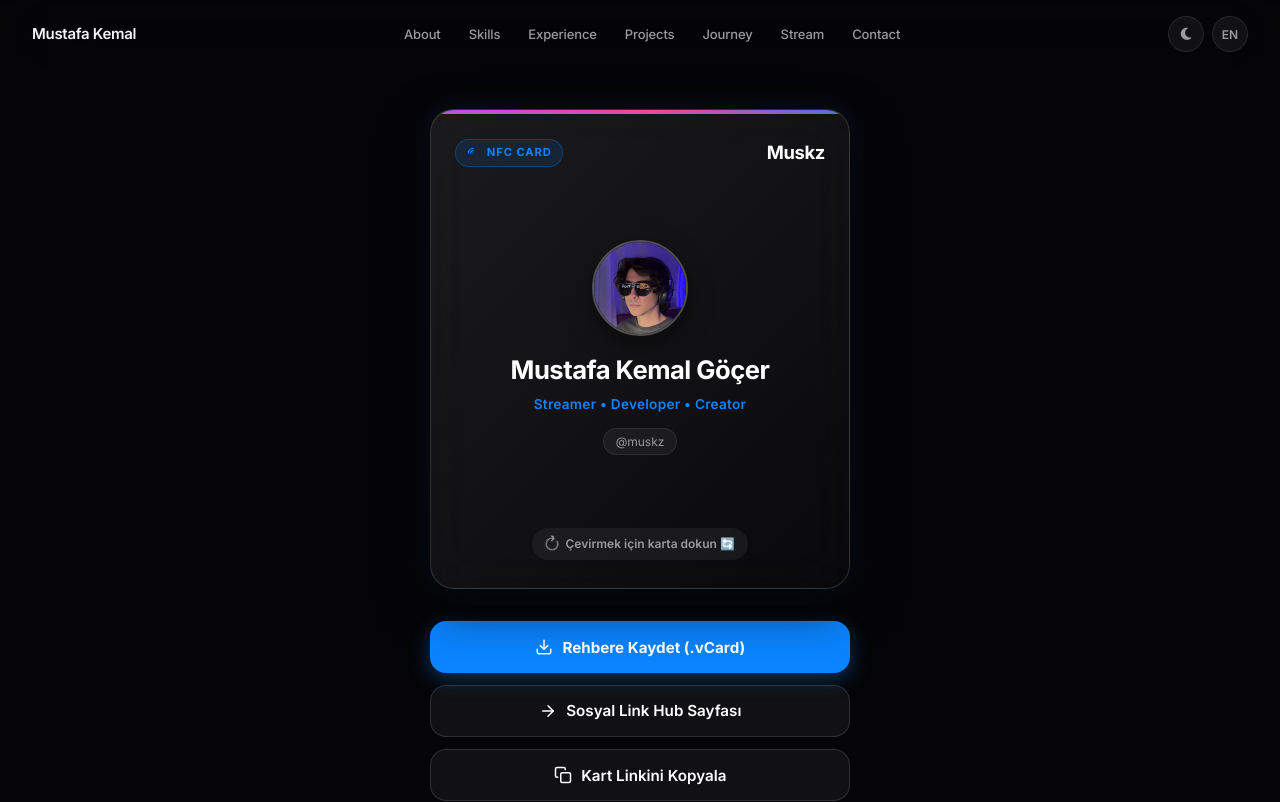
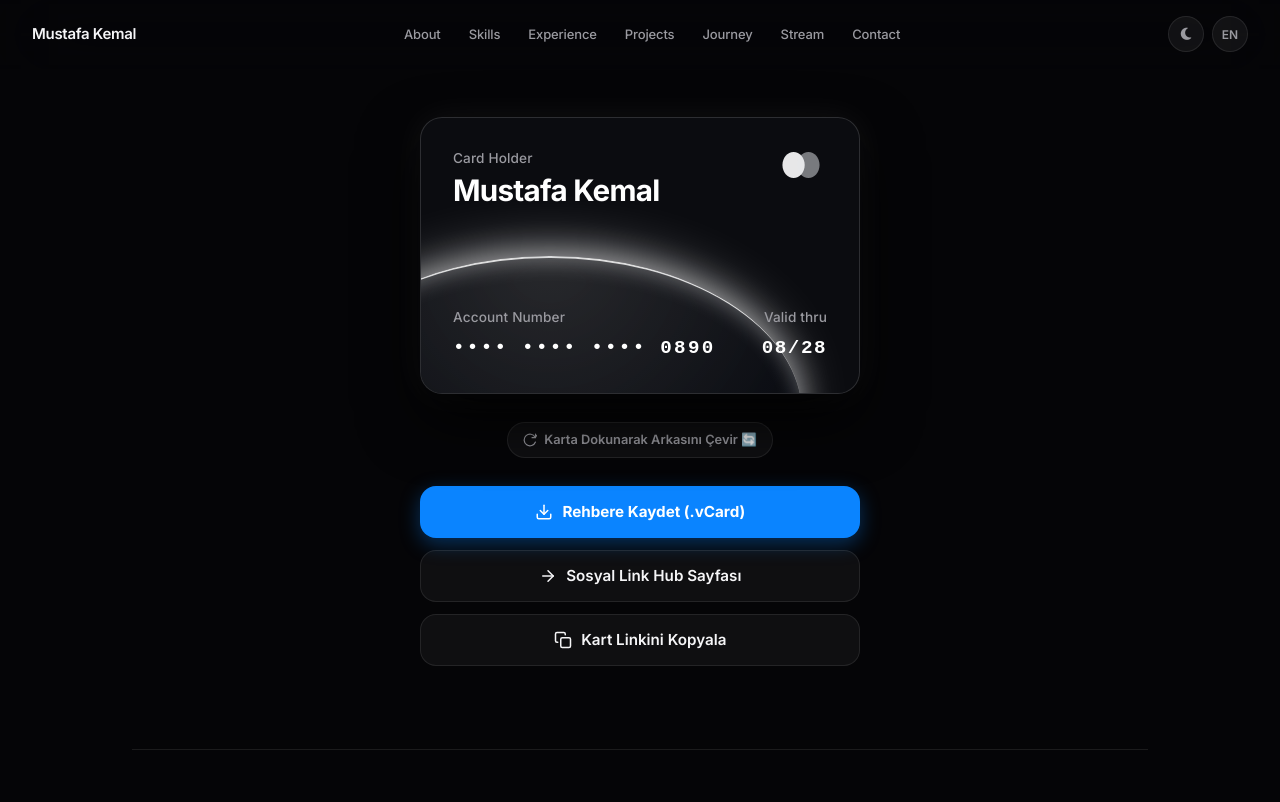
Before and after one commit to mustafakemalz/mustafakemalz.github.io, a React (Vite) app: page /card in a window 1280 px wide. Shown: the top 802 px of the page. Built offline with nearby package versions, Linux system fonts and the light colour scheme.

Commit message:
test card

```diff
--- a/src/pages/DigitalCard.css
+++ b/src/pages/DigitalCard.css
@@ -1,12 +1,12 @@
 /* ═════════════════════════════════════════════════════════════════
-   MUSKZ — 3D FLIP NFC DIGITAL BUSINESS CARD (/card)
-   Ultra-Premium 3D Card Flip Animation (Mobile-Optimized)
+   MUSKZ — ULTIMATE MATTE BLACK CREDIT CARD (/card)
+   Pixel-Identical Recreation of User Reference Image
    ═════════════════════════════════════════════════════════════════ */
 
 .card-page-container {
   width: 100%;
   min-height: 85vh;
-  padding: 2.5rem 1rem 5rem 1rem;
+  padding: 3rem 1rem 5rem 1rem;
   display: flex;
   flex-direction: column;
   align-items: center;
@@ -19,28 +19,30 @@
 
 .card-page-wrap {
   width: 100%;
-  max-width: 420px;
+  max-width: 440px;
   display: flex;
   flex-direction: column;
   align-items: center;
 }
 
-/* --- PERSPECTIVE CONTAINER FOR 3D EFFECT --- */
+/* --- PERSPECTIVE WRAPPER --- */
 .card-perspective {
   width: 100%;
   perspective: 1200px;
-  margin-bottom: 2rem;
+  margin-bottom: 1.75rem;
   cursor: pointer;
 }
 
-/* 3D INNER WRAPPER */
+/* 3D INNER CONTAINER */
 .card-3d-inner {
   width: 100%;
-  min-height: 480px;
+  aspect-ratio: 1.586 / 1;
+  /* ISO ID-1 Credit Card Aspect Ratio */
   position: relative;
   transform-style: preserve-3d;
   transition: transform 0.8s cubic-bezier(0.34, 1.35, 0.64, 1);
-  border-radius: 24px;
+  border-radius: 22px;
+  box-shadow: 0 25px 60px rgba(0, 0, 0, 0.85), 0 0 35px rgba(255, 255, 255, 0.06);
 }
 
 .card-3d-inner.is-flipped {
@@ -53,194 +55,211 @@
   inset: 0;
   width: 100%;
   height: 100%;
-  border-radius: 24px;
+  border-radius: 22px;
   backface-visibility: hidden;
   -webkit-backface-visibility: hidden;
+  box-sizing: border-box;
+  overflow: hidden;
+  border: 1px solid rgba(255, 255, 255, 0.14);
+}
+
+/* ════════ FRONT FACE: MATTE BLACK WITH CRESCENT GLOW ════════ */
+.card-face-front {
+  z-index: 2;
+  transform: rotateY(0deg);
+  background: #0b0c10;
   display: flex;
   flex-direction: column;
   justify-content: space-between;
-  padding: 1.75rem 1.5rem;
-  box-sizing: border-box;
-  background: linear-gradient(135deg, rgba(255, 255, 255, 0.09) 0%, rgba(255, 255, 255, 0.02) 100%);
-  border: 1px solid rgba(255, 255, 255, 0.14);
-  backdrop-filter: blur(24px);
-  box-shadow: 0 20px 50px rgba(0, 0, 0, 0.6), 0 0 30px rgba(10, 132, 255, 0.12);
-  overflow: hidden;
+  padding: 1.85rem 2rem;
+  position: relative;
 }
 
-/* Hologram Top Bar */
-.card-face::before {
-  content: '';
+/* Exact Crescent Rim Sphere Glow on Bottom Left (Matching Reference Image) */
+.card-crescent-sphere {
   position: absolute;
-  top: 0;
-  left: 0;
-  right: 0;
-  height: 4px;
-  background: linear-gradient(90deg, #0a84ff, #a855f7, #ec4899, #0a84ff);
-  background-size: 200% 100%;
-  animation: hologramBar 4s linear infinite;
+  width: 115%;
+  height: 115%;
+  bottom: -65%;
+  left: -28%;
+  border-radius: 50%;
+  background: radial-gradient(circle at 50% 0%, rgba(255, 255, 255, 0.12) 0%, rgba(10, 12, 18, 0.95) 70%);
+  border-top: 2px solid rgba(255, 255, 255, 0.85);
+  box-shadow:
+    0 -4px 30px rgba(255, 255, 255, 0.5),
+    0 -15px 50px rgba(255, 255, 255, 0.25),
+    inset 0 4px 20px rgba(255, 255, 255, 0.3);
+  pointer-events: none;
+  z-index: 1;
 }
 
-@keyframes hologramBar {
-  0% { background-position: 0% 0%; }
-  100% { background-position: 200% 0%; }
+/* TOP ROW */
+.card-top-row {
+  display: flex;
+  align-items: flex-start;
+  justify-content: space-between;
+  position: relative;
+  z-index: 2;
 }
 
-/* FRONT FACE */
-.card-face-front {
-  z-index: 2;
-  transform: rotateY(0deg);
+.card-label-small {
+  font-size: 0.85rem;
+  font-weight: 500;
+  color: #9a9aa0;
+  margin-bottom: 0.3rem;
+  letter-spacing: 0.01em;
 }
 
-/* BACK FACE */
+.card-holder-name {
+  font-size: 1.85rem;
+  font-weight: 700;
+  color: #ffffff;
+  letter-spacing: -0.025em;
+  line-height: 1.1;
+  margin: 0;
+}
+
+/* LOGO MARK (DUAL OVERLAPPING SHAPES) */
+.card-logo-mark {
+  display: flex;
+  align-items: center;
+}
+
+.card-logo-mark svg {
+  width: 52px;
+  height: 34px;
+}
+
+/* BOTTOM ROW (ACCOUNT & VALID THRU) */
+.card-bottom-row {
+  display: flex;
+  align-items: flex-end;
+  justify-content: space-between;
+  position: relative;
+  z-index: 2;
+}
+
+.card-account-number {
+  font-family: 'SF Mono', 'Courier New', monospace;
+  font-size: 1.2rem;
+  font-weight: 600;
+  color: #ffffff;
+  letter-spacing: 0.12em;
+  margin-top: 0.25rem;
+}
+
+.card-valid-date {
+  font-family: 'SF Mono', 'Courier New', monospace;
+  font-size: 1.2rem;
+  font-weight: 600;
+  color: #ffffff;
+  letter-spacing: 0.08em;
+  text-align: right;
+  margin-top: 0.25rem;
+}
+
+/* ════════ BACK FACE ════════ */
 .card-face-back {
   transform: rotateY(180deg);
-  background: linear-gradient(135deg, rgba(20, 22, 30, 0.95) 0%, rgba(10, 12, 18, 0.95) 100%);
-  border-color: rgba(168, 85, 247, 0.25);
+  background: #0b0c10;
+  display: flex;
+  flex-direction: column;
+  justify-content: space-between;
+  padding: 0;
+  border: 1px solid rgba(255, 255, 255, 0.14);
 }
 
-/* CARD HEADER */
-.card-header-row {
+.card-back-stripe {
+  width: 100%;
+  height: 46px;
+  background: #000000;
+  margin-top: 1.35rem;
+  border-top: 1px solid rgba(255, 255, 255, 0.08);
+  border-bottom: 1px solid rgba(255, 255, 255, 0.08);
+}
+
+.card-back-sig-bar {
   display: flex;
   align-items: center;
   justify-content: space-between;
+  background: #ffffff;
+  color: #0f172a;
+  padding: 0.45rem 1rem;
+  margin: 0.75rem 1.35rem;
+  border-radius: 4px;
+  font-family: 'SF Mono', 'Courier New', monospace;
+  font-size: 0.85rem;
+  font-weight: 700;
 }
 
-.card-nfc-badge {
+.card-back-sig-url {
+  letter-spacing: 0.04em;
+  color: #0f172a;
+}
+
+.card-back-sig-cvv {
+  color: #64748b;
+  font-style: italic;
+}
+
+.card-back-info-wrap {
+  padding: 0 1.35rem 1.35rem 1.35rem;
+  display: flex;
+  align-items: flex-end;
+  justify-content: space-between;
+}
+
+.card-back-name-title {
+  display: flex;
+  flex-direction: column;
+  gap: 0.2rem;
+}
+
+.card-back-person-name {
+  font-size: 1.05rem;
+  font-weight: 800;
+  color: #ffffff;
+  letter-spacing: -0.01em;
+}
+
+.card-back-role-text {
+  font-size: 0.8rem;
+  color: var(--accent, #0a84ff);
+  font-weight: 600;
+}
+
+.card-back-email-text {
+  font-size: 0.75rem;
+  color: #9a9aa0;
+}
+
+.card-back-chip {
+  width: 38px;
+  height: 28px;
+  border-radius: 6px;
+  background: linear-gradient(135deg, rgba(255, 255, 255, 0.25) 0%, rgba(255, 255, 255, 0.08) 100%);
+  border: 1px solid rgba(255, 255, 255, 0.25);
+}
+
+/* HINT BADGE BELOW CARD */
+.card-flip-hint-badge {
   display: inline-flex;
   align-items: center;
-  gap: 0.4rem;
-  font-size: 0.7rem;
-  font-weight: 700;
-  letter-spacing: 0.08em;
-  color: #0a84ff;
-  background: rgba(10, 132, 255, 0.12);
-  border: 1px solid rgba(10, 132, 255, 0.3);
-  padding: 0.25rem 0.65rem;
+  gap: 0.45rem;
+  font-size: 0.8rem;
+  font-weight: 600;
+  color: var(--foreground-muted, #9a9aa0);
+  background: var(--bg-card, rgba(255, 255, 255, 0.05));
+  border: 1px solid var(--border, rgba(255, 255, 255, 0.08));
+  padding: 0.4rem 0.95rem;
   border-radius: 999px;
+  margin-bottom: 1.75rem;
+  transition: color 0.2s ease, background 0.2s ease;
 }
 
-.card-brand-logo {
-  font-size: 1.15rem;
-  font-weight: 800;
-  color: #ffffff;
-  letter-spacing: -0.02em;
-}
-
-/* FRONT BODY CONTENT */
-.card-front-center {
-  display: flex;
-  flex-direction: column;
-  align-items: center;
-  text-align: center;
-  margin: 1rem 0;
-}
-
-.card-avatar {
-  width: 96px;
-  height: 96px;
-  border-radius: 50%;
-  object-fit: cover;
-  border: 2px solid rgba(255, 255, 255, 0.25);
-  box-shadow: 0 8px 24px rgba(0, 0, 0, 0.5);
-  margin-bottom: 0.85rem;
-}
-
-.card-person-name {
-  font-size: 1.6rem;
-  font-weight: 800;
-  color: #ffffff;
-  letter-spacing: -0.02em;
-  margin-bottom: 0.2rem;
-}
-
-.card-person-title {
-  font-size: 0.85rem;
-  font-weight: 600;
-  color: #0a84ff;
-  letter-spacing: 0.02em;
-  margin-bottom: 0.75rem;
-}
-
-.card-tag-pill {
-  font-size: 0.75rem;
-  color: #9a9aa0;
-  background: rgba(255, 255, 255, 0.05);
-  border: 1px solid rgba(255, 255, 255, 0.08);
-  padding: 0.2rem 0.75rem;
-  border-radius: 999px;
-}
-
-/* BACK BODY CONTENT */
-.card-back-content {
-  display: flex;
-  flex-direction: column;
-  gap: 1.25rem;
-  margin: 1rem 0;
-  text-align: left;
-}
-
-.card-back-section {
-  background: rgba(255, 255, 255, 0.035);
-  border: 1px solid rgba(255, 255, 255, 0.08);
-  border-radius: 14px;
-  padding: 0.85rem 1rem;
-}
-
-.card-back-title {
-  font-size: 0.7rem;
-  font-weight: 700;
-  color: #a855f7;
-  text-transform: uppercase;
-  letter-spacing: 0.08em;
-  margin-bottom: 0.35rem;
-}
-
-.card-back-text {
-  font-size: 0.85rem;
-  color: #e5e7eb;
-  line-height: 1.45;
-}
-
-.card-back-skills {
-  display: flex;
-  flex-wrap: wrap;
-  gap: 0.35rem;
-}
-
-.card-back-skill-pill {
-  font-size: 0.7rem;
-  font-weight: 600;
-  background: rgba(168, 85, 247, 0.12);
-  border: 1px solid rgba(168, 85, 247, 0.25);
-  color: #d8b4fe;
-  padding: 0.15rem 0.55rem;
-  border-radius: 999px;
-}
-
-/* TAP HINT FOOTER ON CARD */
-.card-tap-hint {
-  display: flex;
-  align-items: center;
-  justify-content: center;
-  gap: 0.4rem;
-  font-size: 0.75rem;
-  font-weight: 600;
-  color: #9a9aa0;
-  background: rgba(255, 255, 255, 0.05);
-  border-radius: 999px;
-  padding: 0.4rem 0.85rem;
-  width: max-content;
-  margin: 0 auto;
-}
-
-.card-tap-hint svg {
-  animation: spinHint 3s linear infinite;
-}
-
-@keyframes spinHint {
-  0% { transform: rotate(0deg); }
-  100% { transform: rotate(360deg); }
+.card-flip-hint-badge:hover {
+  color: var(--foreground, #ffffff);
+  background: var(--muted-bg, rgba(255, 255, 255, 0.09));
 }
 
 /* MOBILE ACTION BUTTONS BELOW CARD */
@@ -255,7 +274,7 @@
   width: 100%;
   height: 52px;
   border-radius: 16px;
-  background: #0a84ff;
+  background: var(--accent, #0a84ff);
   color: #ffffff;
   font-weight: 700;
   font-size: 0.95rem;
@@ -278,9 +297,9 @@
   width: 100%;
   height: 52px;
   border-radius: 16px;
-  background: rgba(255, 255, 255, 0.05);
-  border: 1px solid rgba(255, 255, 255, 0.12);
-  color: #ffffff;
+  background: var(--bg-card, rgba(255, 255, 255, 0.05));
+  border: 1px solid var(--border, rgba(255, 255, 255, 0.12));
+  color: var(--foreground, #ffffff);
   font-weight: 600;
   font-size: 0.95rem;
   cursor: pointer;
@@ -289,9 +308,38 @@
   justify-content: center;
   gap: 0.6rem;
   text-decoration: none;
-  transition: background-color 0.2s ease;
+  transition: background-color 0.2s ease, border-color 0.2s ease, color 0.2s ease;
+}
+
+.card-action-btn-secondary:hover {
+  background: var(--muted-bg, rgba(255, 255, 255, 0.1));
+  border-color: var(--border-hover, rgba(255, 255, 255, 0.25));
 }
 
 .card-action-btn-secondary:active {
   transform: scale(0.98);
 }
+
+/* ════════ LIGHT THEME SPECIFIC OVERRIDES ════════ */
+[data-theme="light"] .card-action-btn-secondary {
+  background: rgba(0, 0, 0, 0.04);
+  border: 1px solid rgba(0, 0, 0, 0.12);
+  color: #111214;
+}
+
+[data-theme="light"] .card-action-btn-secondary:hover {
+  background: rgba(0, 0, 0, 0.08);
+  border-color: rgba(0, 0, 0, 0.22);
+  color: #000000;
+}
+
+[data-theme="light"] .card-flip-hint-badge {
+  background: rgba(0, 0, 0, 0.04);
+  border: 1px solid rgba(0, 0, 0, 0.1);
+  color: #4b5563;
+}
+
+[data-theme="light"] .card-flip-hint-badge:hover {
+  color: #111214;
+  background: rgba(0, 0, 0, 0.08);
+}
--- a/src/pages/DigitalCard.tsx
+++ b/src/pages/DigitalCard.tsx
@@ -47,89 +47,87 @@ END:VCARD`;
   return (
     <div className="card-page-container">
       <div className="card-page-wrap">
-        {/* --- 3D PERSPECTIVE WRAPPER --- */}
+        {/* --- 3D PERSPECTIVE CARD WRAPPER --- */}
         <div className="card-perspective" onClick={handleCardClick}>
           <div className={`card-3d-inner ${isFlipped ? 'is-flipped' : ''}`}>
 
-            {/* ════════ FRONT FACE ════════ */}
+            {/* ════════ FRONT FACE: MATTE BLACK CRESCENT CARD ════════ */}
             <div className="card-face card-face-front">
-              <div className="card-header-row">
-                <span className="card-nfc-badge">
-                  <svg width="14" height="14" viewBox="0 0 24 24" fill="currentColor">
-                    <path d="M12 3a9 9 0 0 0-9 9 1 1 0 1 0 2 0 7 7 0 0 1 7-7 1 1 0 1 0 0-2zm0 4a5 5 0 0 0-5 5 1 1 0 1 0 2 0 3 3 0 0 1 3-3 1 1 0 1 0 0-2zm0 4a1 1 0 1 0 0 2 1 1 0 0 0 0-2z"/>
+              {/* Crescent Rim Sphere Glow on Bottom Left */}
+              <div className="card-crescent-sphere" />
+
+              {/* TOP ROW: CARD HOLDER & LOGO MARK */}
+              <div className="card-top-row">
+                <div>
+                  <div className="card-label-small">Card Holder</div>
+                  <h1 className="card-holder-name">Mustafa Kemal</h1>
+                </div>
+
+                {/* Overlapping Hexagon Logo Mark (Matching Reference Photo) */}
+                <div className="card-logo-mark">
+                  <svg viewBox="0 0 56 36" fill="none" xmlns="http://www.w3.org/2000/svg">
+                    {/* Left Hexagon / Oval */}
+                    <path
+                      d="M20 4C26.6274 4 32 10.268 32 18C32 25.732 26.6274 32 20 32C13.3726 32 8 25.732 8 18C8 10.268 13.3726 4 20 4Z"
+                      fill="#FFFFFF"
+                      fillOpacity="0.9"
+                    />
+                    {/* Right Hexagon / Oval */}
+                    <path
+                      d="M36 4C42.6274 4 48 10.268 48 18C48 25.732 42.6274 32 36 32C29.3726 32 24 25.732 24 18C24 10.268 29.3726 4 36 4Z"
+                      fill="#E5E7EB"
+                      fillOpacity="0.5"
+                    />
                   </svg>
-                  NFC CARD
-                </span>
-                <span className="card-brand-logo">Muskz</span>
+                </div>
               </div>
 
-              <div className="card-front-center">
-                <img
-                  src="/assets/muskz-profile.png"
-                  alt="Mustafa Kemal Göçer"
-                  className="card-avatar"
-                />
-                <h1 className="card-person-name">Mustafa Kemal Göçer</h1>
-                <div className="card-person-title">Streamer • Developer • Creator</div>
-                <div className="card-tag-pill">@muskz</div>
-              </div>
+              {/* BOTTOM ROW: ACCOUNT NUMBER & VALID THRU */}
+              <div className="card-bottom-row">
+                <div>
+                  <div className="card-label-small">Account Number</div>
+                  <div className="card-account-number">•••• •••• •••• 0890</div>
+                </div>
 
-              <div className="card-tap-hint">
-                <svg width="14" height="14" viewBox="0 0 24 24" fill="none" stroke="currentColor" strokeWidth="2" strokeLinecap="round" strokeLinejoin="round">
-                  <path d="M21.5 2v6h-6M21.34 15.57a10 10 0 1 1-.57-8.38l5.67-5.67"/>
-                </svg>
-                Çevirmek için karta dokun 🔄
+                <div>
+                  <div className="card-label-small" style={{ textAlign: 'right' }}>Valid thru</div>
+                  <div className="card-valid-date">08/28</div>
+                </div>
               </div>
             </div>
 
-            {/* ════════ BACK FACE ════════ */}
+            {/* ════════ BACK FACE: REAR CREDIT CARD ════════ */}
             <div className="card-face card-face-back">
-              <div className="card-header-row">
-                <span className="card-nfc-badge" style={{ color: '#a855f7', borderColor: 'rgba(168, 85, 247, 0.4)', background: 'rgba(168, 85, 247, 0.12)' }}>
-                  DETAILS
-                </span>
-                <span className="card-brand-logo">Muskz</span>
+              <div className="card-back-stripe" />
+
+              <div className="card-back-sig-bar">
+                <span className="card-back-sig-url">mustafakemalz.github.io/card</span>
+                <span className="card-back-sig-cvv">777</span>
               </div>
 
-              <div className="card-back-content">
-                <div className="card-back-section">
-                  <div className="card-back-title">Hakkımda</div>
-                  <p className="card-back-text">
-                    Donanım ve yazılım arasında köprüler kuruyorum. Canlı yayınlar açıyor, yazılım projeleri geliştiriyor ve dijital içerikler üretiyorum.
-                  </p>
+              <div className="card-back-info-wrap">
+                <div className="card-back-name-title">
+                  <div className="card-back-person-name">Mustafa Kemal Göçer</div>
+                  <div className="card-back-role-text">Streamer • Developer • Creator</div>
+                  <div className="card-back-email-text">contact@muskz.dev</div>
                 </div>
 
-                <div className="card-back-section">
-                  <div className="card-back-title">Teknolojiler</div>
-                  <div className="card-back-skills">
-                    <span className="card-back-skill-pill">React</span>
-                    <span className="card-back-skill-pill">TypeScript</span>
-                    <span className="card-back-skill-pill">Node.js</span>
-                    <span className="card-back-skill-pill">OBS / Stream</span>
-                    <span className="card-back-skill-pill">Tailwind</span>
-                  </div>
-                </div>
-
-                <div className="card-back-section">
-                  <div className="card-back-title">İletişim</div>
-                  <p className="card-back-text" style={{ fontWeight: 600 }}>
-                    contact@muskz.dev
-                  </p>
-                </div>
-              </div>
-
-              <div className="card-tap-hint">
-                <svg width="14" height="14" viewBox="0 0 24 24" fill="none" stroke="currentColor" strokeWidth="2" strokeLinecap="round" strokeLinejoin="round">
-                  <path d="M21.5 2v6h-6M21.34 15.57a10 10 0 1 1-.57-8.38l5.67-5.67"/>
-                </svg>
-                Ön yüze dönmek için dokun 🔄
+                <div className="card-back-chip" />
               </div>
             </div>
 
           </div>
         </div>
 
-        {/* --- ACTION BUTTONS BELOW CARD --- */}
+        {/* TAP HINT BADGE */}
+        <div className="card-flip-hint-badge" onClick={handleCardClick} style={{ cursor: 'pointer' }}>
+          <svg width="14" height="14" viewBox="0 0 24 24" fill="none" stroke="currentColor" strokeWidth="2" strokeLinecap="round" strokeLinejoin="round">
+            <path d="M21.5 2v6h-6M21.34 15.57a10 10 0 1 1-.57-8.38l5.67-5.67"/>
+          </svg>
+          {isFlipped ? 'Ön Yüzü Göster 🔄' : 'Karta Dokunarak Arkasını Çevir 🔄'}
+        </div>
+
+        {/* --- MOBILE ACTION BUTTONS BELOW CARD --- */}
         <div className="card-actions-grid">
           <button className="card-action-btn-primary" onClick={handleDownloadVCard}>
             <svg width="18" height="18" viewBox="0 0 24 24" fill="none" stroke="currentColor" strokeWidth="2" strokeLinecap="round" strokeLinejoin="round">
```
Also changed, not shown: src/pages/LinkHub.css (+17 -0 lines).
